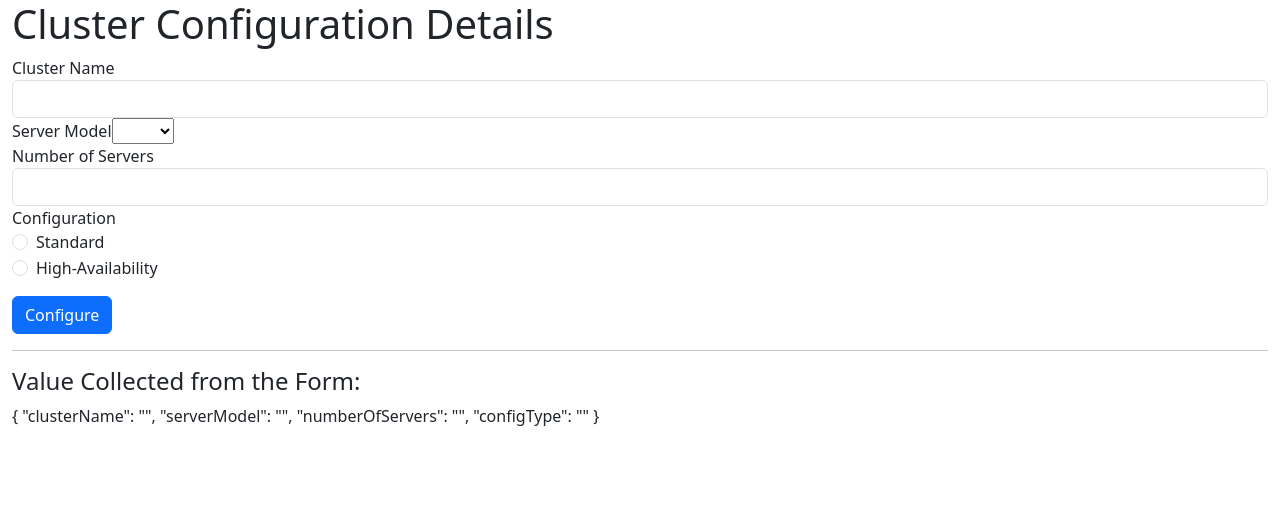
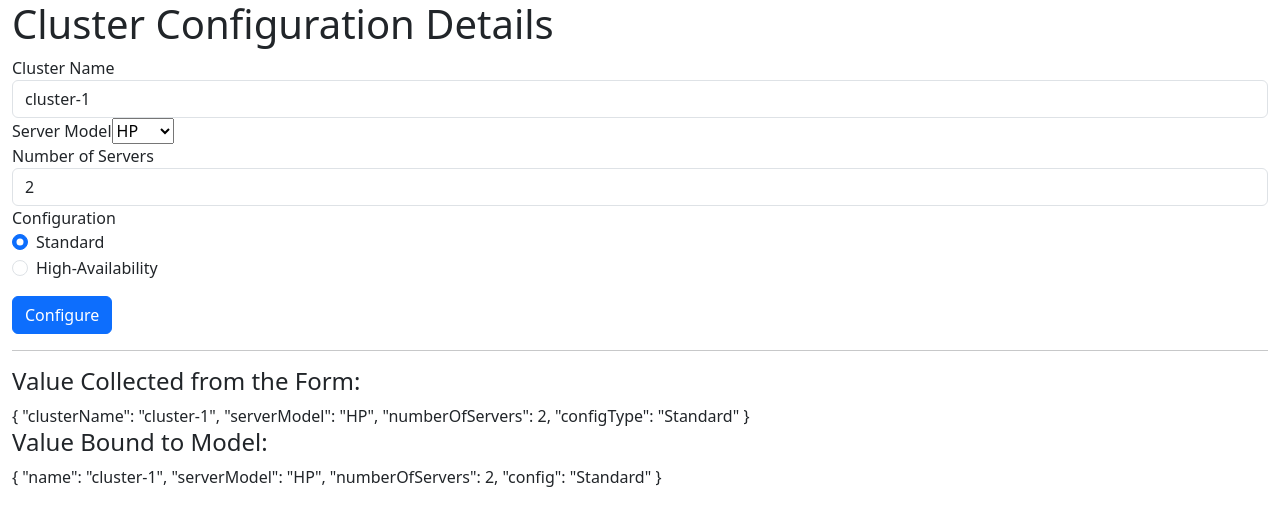
Before and after one commit to abhirup-dutta/angular-for-datacenter, an Angular app: page / in a window 1280 px wide. Shown: the top 526 px of the page. Built offline with nearby package versions, Linux system fonts and the light colour scheme.

Commit message:
Double-Binding form-data to internal data-model Cluster

```diff
--- a/src/app/app.component.html
+++ b/src/app/app.component.html
@@ -3,22 +3,22 @@
 <form #userForm="ngForm">
 	<div class="form-group">
 		<label>Cluster Name</label>
-		<input type="text" name="clusterName" class="form-control" ngModel>
+		<input type="text" name="clusterName" class="form-control" [(ngModel)]="clusterModel.name">
 	</div>
 	<div class="form-group">
 		<label>Server Model</label>
-		<select name="serverModel" ngModel>
+		<select name="serverModel" [(ngModel)]="clusterModel.serverModel">
 			<option *ngFor="let serverModel of serverModels">{{ serverModel }}</option>
 		</select>
 	</div>
 	<div class="form-group">
 		<label>Number of Servers</label>
-		<input type="number" name="numberOfServers" min="1" max="12" class="form-control" ngModel>
+		<input type="number" name="numberOfServers" min="1" max="12" class="form-control" [(ngModel)]="clusterModel.numberOfServers">
 	</div>
 	<div class="mb-3">
 		<label>Configuration</label>
 		<div class="form-check" *ngFor="let type of configTypes">
-			<input class="form-check-input" name="configType" type="radio" value="{{ type }}"ngModel>
+			<input class="form-check-input" name="configType" type="radio" value="{{ type }}" [(ngModel)]="clusterModel.config">
 			<label class="form-check-label">{{ type }}</label>
 		</div>
 	</div>
@@ -29,4 +29,8 @@
 	<div>
 		{{ userForm.value | json }}
 	</div>
+	<h4>Value Bound to Model:</h4>
+	<div>
+		{{ clusterModel | json }}
+	</div>
 </div>
--- a/src/app/app.component.ts
+++ b/src/app/app.component.ts
@@ -1,6 +1,7 @@
 import { Component } from '@angular/core';
 import { CommonModule } from '@angular/common';
 import { FormsModule } from '@angular/forms';
+import { Cluster } from './cluster';
 
 @Component({
   selector: 'app-root',
@@ -15,4 +16,6 @@ export class AppComponent {
   title = 'tdf';
   serverModels = ['HP' , 'Cisco', 'Dell'] ;
   configTypes = ['Standard' , 'High-Availability'] ;
+
+  clusterModel = new Cluster('cluster-1', 'HP', 2, 'Standard');
 }
--- /dev/null
+++ b/src/app/cluster.ts
@@ -0,0 +1,8 @@
+export class Cluster {
+	constructor(
+		public name: string,
+		public serverModel: string,
+		public numberOfServers: number,
+		public config: string
+		){}
+}
```
Also changed, not shown: 1 other file (tests, documents, lock files or other folders).
